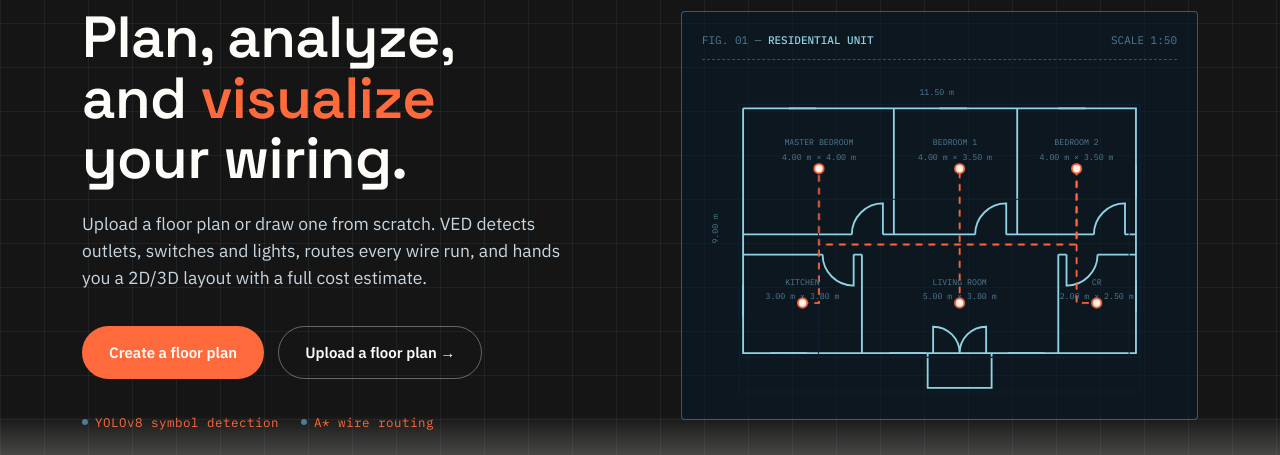
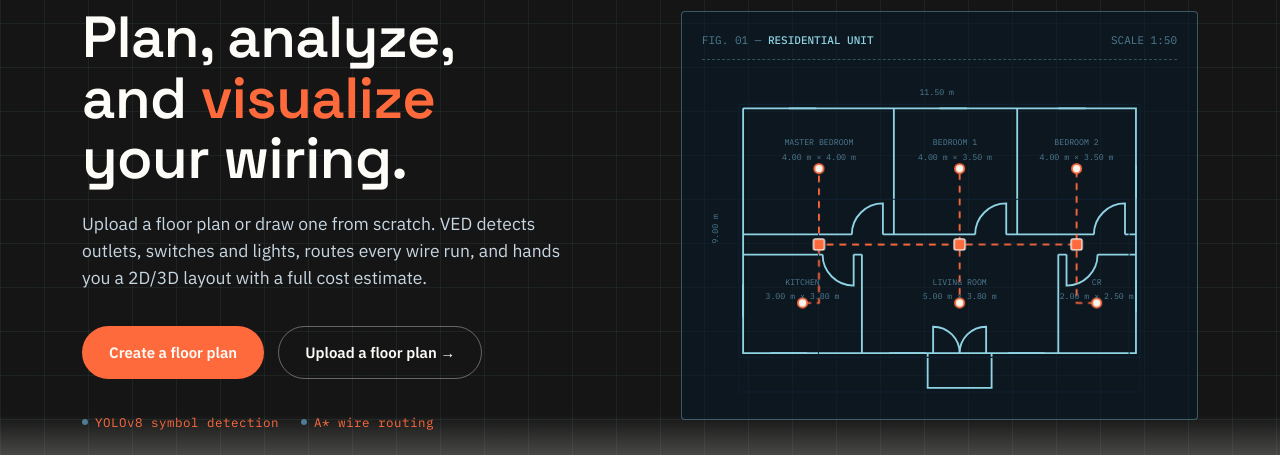
Before and after one commit to kurtreonal/ai-floorplan-analysis, a React (Vite) app: page / in a window 1280 px wide. Shown: the part 217-672 px from the top of the page. Built offline with nearby package versions, Linux system fonts and the light colour scheme.

Commit message:
fix: enhance SVG routes and junction box animations for improved visual clarity

```diff
--- a/src/App.jsx
+++ b/src/App.jsx
@@ -151,10 +151,17 @@ function App() {
                 <path className="outline" d="M45,42 H475 V310 H45 Z M210,42 V180 M345,42 V180 M45,180 H164 M198,180 H299 M333,180 H429 M463,180 H475 M175,202 V310 M390,202 V310 M45,202 H132 M166,202 H175 M390,202 H399 M433,202 H475 M45,310 H253 M311,310 H475 M247,310 V348 H317 V310" />
                 <path className="outline detail" d="M95,42 H125 M260,42 H290 M390,42 H420 M45,104 H45 M475,104 V140 M45,235 V270 M475,230 V265 M75,310 H115 M205,310 H245 M335,310 H375" />
                 <path className="outline door" d="M198,180 V146 A34,34 0 0 0 164,180 M333,180 V146 A34,34 0 0 0 299,180 M463,180 V146 A34,34 0 0 0 429,180 M166,202 V236 A34,34 0 0 1 132,202 M253,310 V281 A29,29 0 0 1 282,310 M311,310 V281 A29,29 0 0 0 282,310 M399,202 V236 A34,34 0 0 0 433,202" />
-                <path className="route route-a" d="M128,108 V191 H410 V108" />
+                <path className="route route-a" d="M128,108 V191 H282" />
                 <path className="route route-b" d="M282,108 V255" />
                 <path className="route route-c" d="M110,255 H128 V191" />
-                <path className="route route-c" d="M410,108 V255 H432" />
+                <path className="route route-c" d="M410,191 H282" />
+                <path className="route route-c" d="M410,108 V191" />
+                <path className="route route-c" d="M432,255 H410 V191" />
+                <g className="junction-boxes" aria-label="Lighting junction boxes">
+                  <rect className="junction-box" x="122" y="185" width="12" height="12" rx="2" />
+                  <rect className="junction-box" x="276" y="185" width="12" height="12" rx="2" />
+                  <rect className="junction-box" x="404" y="185" width="12" height="12" rx="2" />
+                </g>
                 <circle className="node node-1" cx="128" cy="108" r="5" />
                 <circle className="node node-2" cx="282" cy="108" r="5" />
                 <circle className="node node-3" cx="410" cy="108" r="5" />
--- a/src/index.css
+++ b/src/index.css
@@ -317,20 +317,21 @@ h1, h2, h3 {
   stroke: var(--accent);
   stroke-width: 2;
   stroke-linecap: round;
+  stroke-linejoin: round;
   stroke-dasharray: 6 8;
   opacity: 0;
 }
 
 .draw-svg .route-a {
-  animation: draw-route 1.2s ease forwards 1.7s, flow 1.4s linear infinite 2.9s;
+  animation: draw-route 1.8s ease-in-out forwards 1.7s, flow 2s linear infinite 3.5s;
 }
 
 .draw-svg .route-b {
-  animation: draw-route 1.2s ease forwards 1.9s, flow 1.4s linear infinite 3.1s;
+  animation: draw-route 1.8s ease-in-out forwards 1.9s, flow 2s linear infinite 3.7s;
 }
 
 .draw-svg .route-c {
-  animation: draw-route 1.2s ease forwards 2.1s, flow 1.4s linear infinite 3.3s;
+  animation: draw-route 1.8s ease-in-out forwards 2.1s, flow 2s linear infinite 3.9s;
 }
 
 .draw-svg .node {
@@ -338,6 +339,14 @@ h1, h2, h3 {
   stroke: var(--accent);
   stroke-width: 2;
   opacity: 0;
+}
+
+.draw-svg .junction-box {
+  fill: var(--accent);
+  stroke: var(--paper);
+  stroke-width: 1.5;
+  opacity: 0;
+  animation: pop 0.5s ease-in-out forwards 2.4s;
 }
 
 .node-1 { animation: pop 0.4s ease forwards 1.6s; }
@@ -583,7 +592,9 @@ h1, h2, h3 {
 }
 
 @keyframes draw-route {
-  to { opacity: 1; }
+  0% { opacity: 0; }
+  65% { opacity: 0.72; }
+  100% { opacity: 1; }
 }
 
 @keyframes flow {
```
